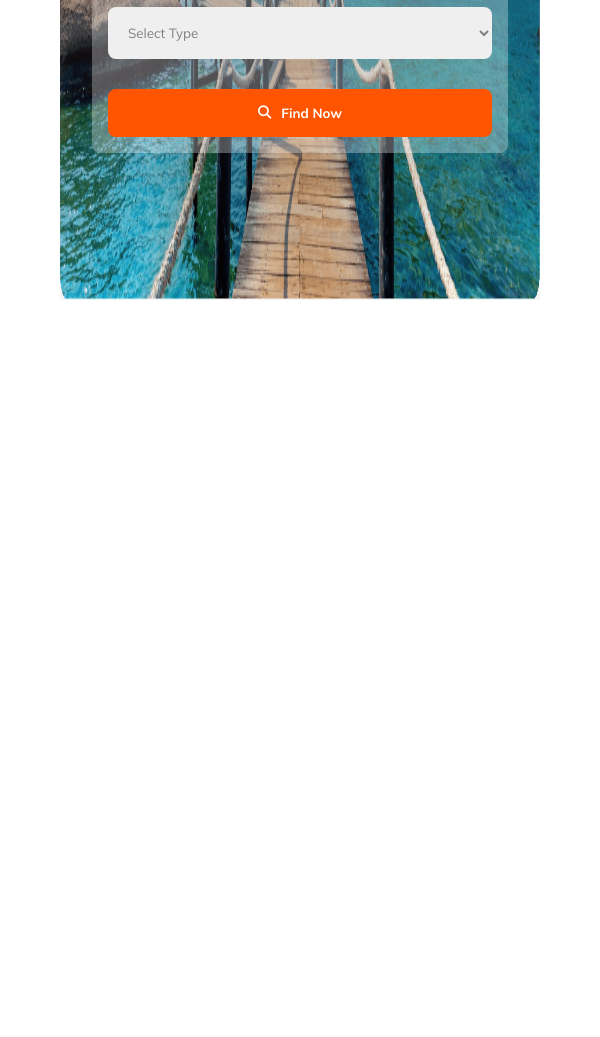
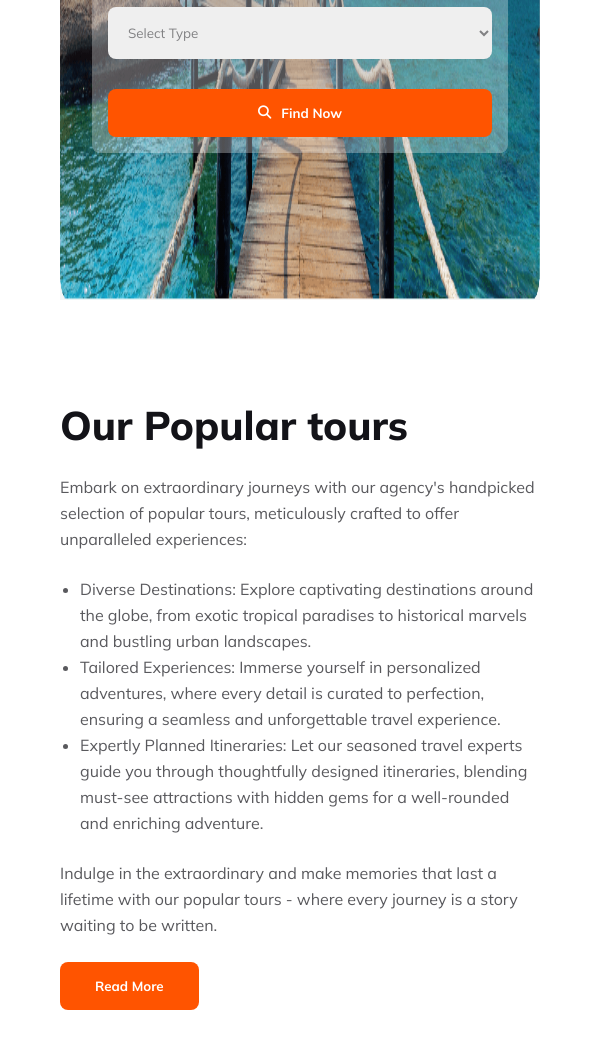
Before and after one commit to nawfs254/ph-assignment-2, a plain HTML site: page index.html in a window 600 px wide. Shown: the part 694-1731 px from the top of the page. Before the commit the page ends 994 px from the top, so only its background shows below. Drawn offline with Linux system fonts and the light colour scheme.

Commit message:
responsive blog added

```diff
--- a/index.html
+++ b/index.html
@@ -40,9 +40,24 @@
                     <button class="btn-primary"><i class="fa-solid fa-magnifying-glass"></i> Find Now</button>
                 </div>
             </div>
+        </div>
+    </header>
 
+    <main>
+        <div class="blog-container">
+            <div class="blog-content">
+                <h1>Our Popular tours</h1>
+                <p class="intro">Embark on extraordinary journeys with our agency's handpicked selection of popular tours, meticulously crafted to offer unparalleled experiences:</p>
+                <ul>
+                    <li>Diverse Destinations: Explore captivating destinations around the globe, from exotic tropical paradises to historical marvels and bustling urban landscapes.</li>
+                    <li>Tailored Experiences: Immerse yourself in personalized adventures, where every detail is curated to perfection, ensuring a seamless and unforgettable travel experience.</li>
+                    <li>Expertly Planned Itineraries: Let our seasoned travel experts guide you through thoughtfully designed itineraries, blending must-see attractions with hidden gems for a well-rounded and enriching adventure.</li>
+                </ul>
+                <p class="conc">Indulge in the extraordinary and make memories that last a lifetime with our popular tours - where every journey is a story waiting to be written.</p>
+                <button class="btn-primary">Read More</button>
+            </div>
+            <img src="./assets/Images/blog-img.png" alt="">
         </div>
-
-    </header>
+    </main>
 </body>
 </html>
--- a/style.css
+++ b/style.css
@@ -149,6 +149,44 @@ nav{
     border-radius: 8px;
 }
 
+/* main section */
+
+main{
+    width: 80%;
+    margin: 600px auto 100px auto;
+}
+
+.blog-container{
+    display: flex;
+    align-items: center;
+    justify-content: space-between;
+}
+
+.blog-content{
+    width: 40%;
+}
+
+.blog-content h1{
+    color: #131318;
+    font-size: 2.5rem;
+    font-weight: 800;
+}
+
+.blog-content p{
+    line-height: 26px;
+    color: rgba(19, 19, 24, 0.70);
+    padding: 24px 0;
+}
+
+.blog-content li{
+    line-height: 26px;
+    color: rgba(19, 19, 24, 0.70);
+}
+
+.blog-content ul{
+    padding-left: 20px;
+}
+
 /*! media queries */
 
 /* for small devices */
@@ -158,7 +196,7 @@ nav{
         display: none;
     }
 
-    .bookings{
+    .bookings, .blog-container{
         flex-direction: column;
         gap: 30px;
     }
@@ -186,11 +224,23 @@ nav{
     .bookings input, .bookings select{
         width: auto;
     }
+
+    main{
+        margin: 800px auto 100px auto;
+    }
+
+    .blog-content{
+        width: 100%;
+    }
+
+    .blog-container img{
+        width: 95vw;
+    }
 }
 
 /* for medium devices */
 @media screen and (max-width: 992px) and (min-width: 600px) {
-    nav, .bookings{
+    nav, .bookings, .blog-container{
         flex-direction: column;
         gap: 30px;
     }
@@ -204,7 +254,7 @@ nav{
         height: 800px;
     }
 
-    .banner-content p{
+    .banner-content p, .banner-content h1{
         width: 80%;
     }
 
@@ -215,4 +265,12 @@ nav{
     .bookings input, .bookings select{
         width: auto;
     }
+
+    main{
+        margin: 900px auto 100px auto;
+    }
+
+    .blog-content{
+        width: 100%;
+    }
 }
```
Also changed, not shown: assets/Images/blog-img.png (renamed from assets/Images/Rectangle 4.png).
